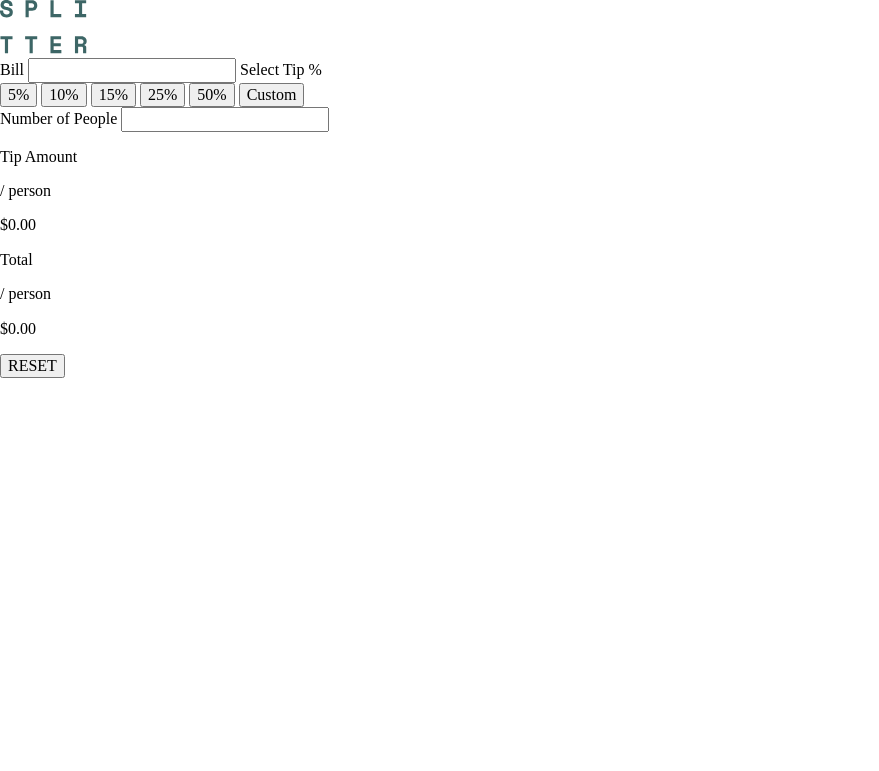
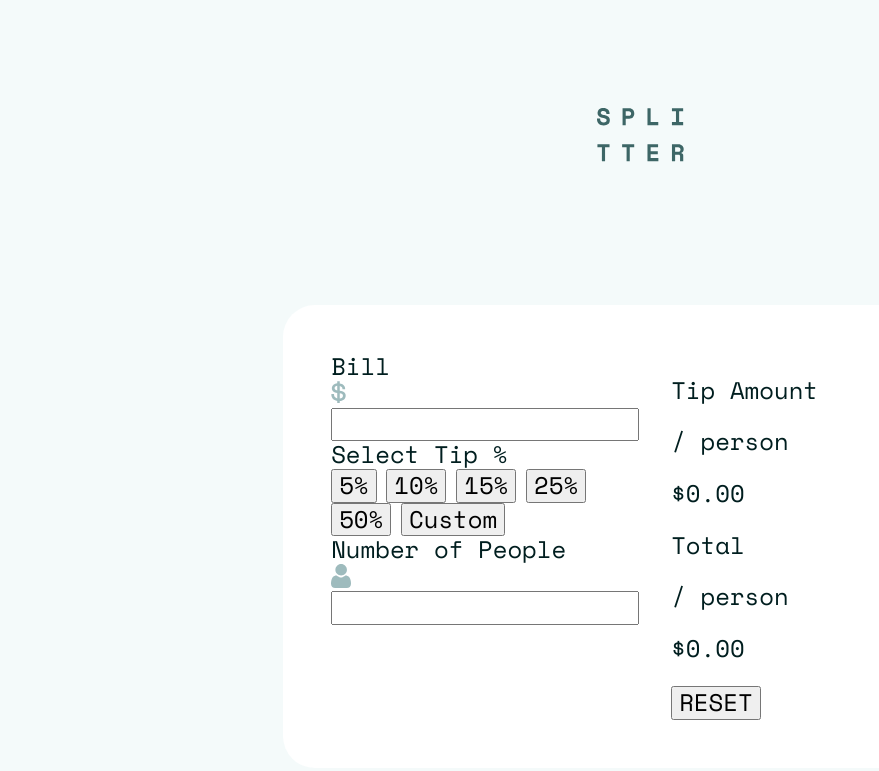
Before and after one commit to logic-fabric/tip-calculator-app, a website: page index.html in a window 1280 px wide. Shown: the whole page, without its empty margins (0-879 px from the left). Drawn offline with nearby package versions, Linux system fonts and the light colour scheme.

Commit message:
style: setup styles indicated by style-guide.md

```diff
--- /dev/null
+++ b/css/scss/abstracts/_variables.scss
@@ -0,0 +1,30 @@
+// ======
+// COLORS
+// ======
+
+$primary-500: hsl(172, 67%, 45%);
+
+$neutral-900: hsl(182, 100%, 6%);
+$neutral-700: hsl(183, 100%, 15%);
+$neutral-500: hsl(186, 14%, 43%);
+$neutral-300: hsl(184, 14%, 56%);
+$neutral-200: hsl(185, 41%, 84%);
+$neutral-100: hsl(189, 41%, 97%);
+
+// ==========
+// TYPOGRAPHY
+// ==========
+
+$font-text: "Space Mono", monospace, sans-serif;
+
+// =======================
+// TEXT AND HEADINGS SIZES
+// =======================
+
+$txt-size: 24px;
+
+// ====================================
+// BREAKPOINTS AND CONTAINERS MAX-WIDTH
+// ====================================
+
+$large-container-width: 1440px;
--- /dev/null
+++ b/css/scss/base/_tags.scss
@@ -0,0 +1,66 @@
+/* =======================
+   RAW TAGS DEFAULT STYLES
+   ======================= */
+
+html {
+  box-sizing: border-box;
+
+  color: $neutral-900;
+  font-family: $font-text;
+  font-size: 1rem;
+  font-weight: 400;
+
+  background: $neutral-100;
+
+  scroll-behavior: smooth;
+}
+
+*,
+*::before,
+*::after {
+  box-sizing: inherit;
+}
+
+body {
+  display: flex;
+  flex-direction: column;
+  justify-content: center;
+  align-items: center;
+
+  min-height: 100vh;
+}
+
+header,
+main {
+  max-width: $large-container-width;
+  margin: auto;
+  padding: 1.5rem;
+}
+
+header {
+  text-align: center;
+}
+
+main {
+  margin: 2rem 0;
+  padding: 2rem;
+  border-radius: 2rem;
+
+  background: white;
+}
+
+form {
+  display: flex;
+
+  & > div {
+    padding: 1rem;
+    flex: 1;
+  }
+}
+
+p,
+label,
+input,
+button {
+  font-size: $txt-size;
+}
--- a/css/scss/main.scss
+++ b/css/scss/main.scss
@@ -2,14 +2,14 @@
 
 // 1. Configuration and helpers:
 // - the 'abstracts/' folder should not output a single line of CSS if compiled on its own
-// @import "abstracts/variables";
+@import "abstracts/variables";
 // @import "abstracts/mixins";
 
 // 2. Vendors:
 @import "vendors/normalize";
 
 // 3. Base stuff:
-// @import "base/tags";
+@import "base/tags";
 // @import "base/colors";
 // @import "base/responsive";
 // @import "base/sizings";
--- a/index.html
+++ b/index.html
@@ -21,7 +21,7 @@
       <link rel="preconnect" href="https://fonts.googleapis.com" />
       <link rel="preconnect" href="https://fonts.gstatic.com" crossorigin />
       <link
-        href="https://fonts.googleapis.com/css2?family=Outfit:wght@400;700&display=swap"
+        href="https://fonts.googleapis.com/css2?family=Space+Mono:wght@400;700&display=swap"
         rel="stylesheet"
       />
 
@@ -36,8 +36,14 @@
 
       <main>
         <form>
+          <div>
             <label for="bill-input">Bill</label>
-          <input id="bill-input" type="number" name="bill-value" />
+
+            <div>
+              <img src="img/icon-dollar.svg" height="24" aria-hidden />
+
+              <input id="bill-input" type="text" name="bill-value" />
+            </div>
 
             <label>Select Tip %</label>
 
@@ -51,7 +57,13 @@
             </div>
 
             <label for="nb-of-people">Number of People</label>
-          <input id="nb-of-people" type="number" name="nb-of-people" />
+
+            <div>
+              <img src="img/icon-person.svg" height="24" aria-hidden />
+
+              <input id="nb-of-people" type="text" name="nb-of-people" />
+            </div>
+          </div>
 
           <div>
             <div>
```
Also changed, not shown: css/main.css, css/prefixed/main.css. Lines whose indentation alone changed are shown as unchanged.
